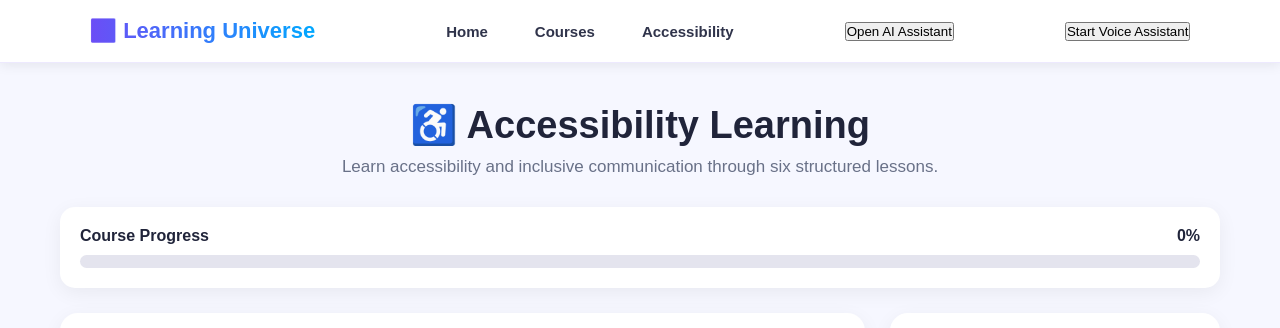
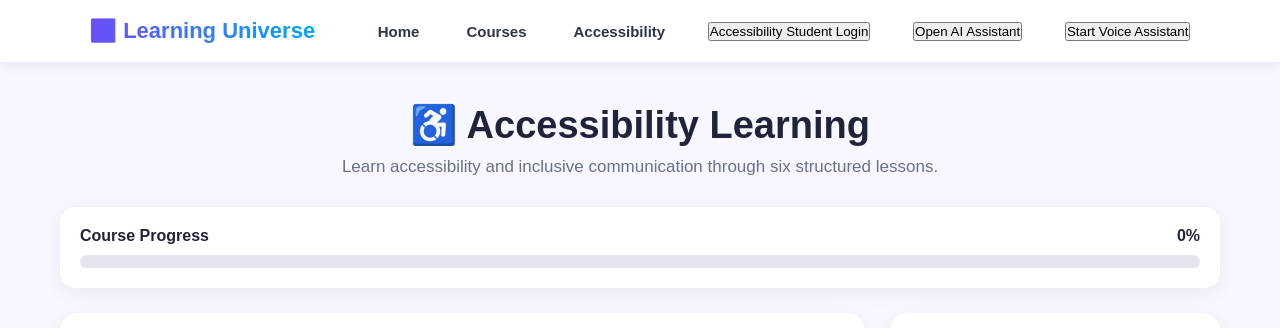
Before and after one commit to ShivaShankar333/learning-universe, a plain HTML site: page Frontend/accessibility.html in a window 1280 px wide. Shown: the top 328 px of the page. Drawn offline with Linux system fonts and the light colour scheme.

Commit message:
Add accessibility student login

```diff
--- a/Frontend/accessibility.html
+++ b/Frontend/accessibility.html
@@ -308,7 +308,11 @@
 
     </nav>
 
-    <button onclick="location.href='ai-assistance.html'">
+    <button onclick="location.href='disability-login.html'">
+    Accessibility Student Login
+</button>
+
+<button onclick="location.href='ai-assistance.html'">
     Open AI Assistant
 </button>
 
```
